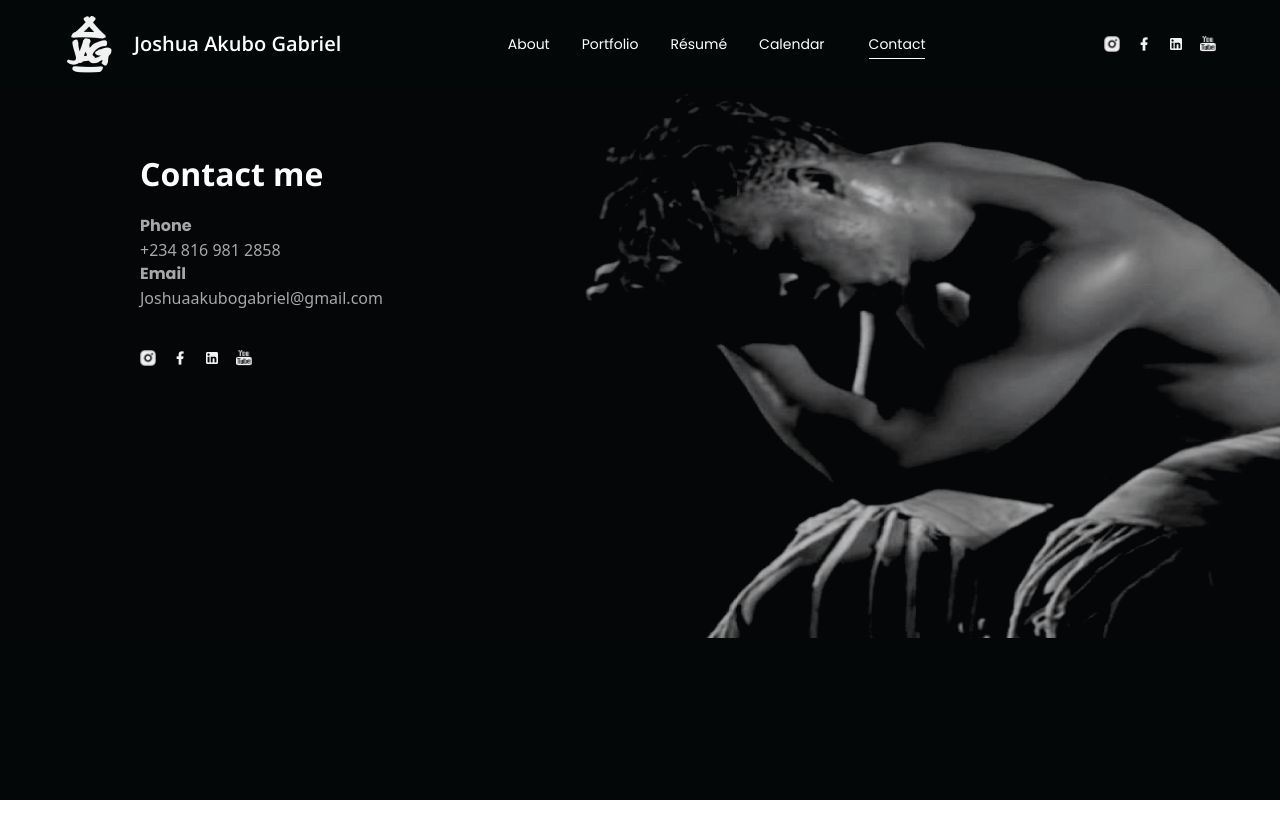
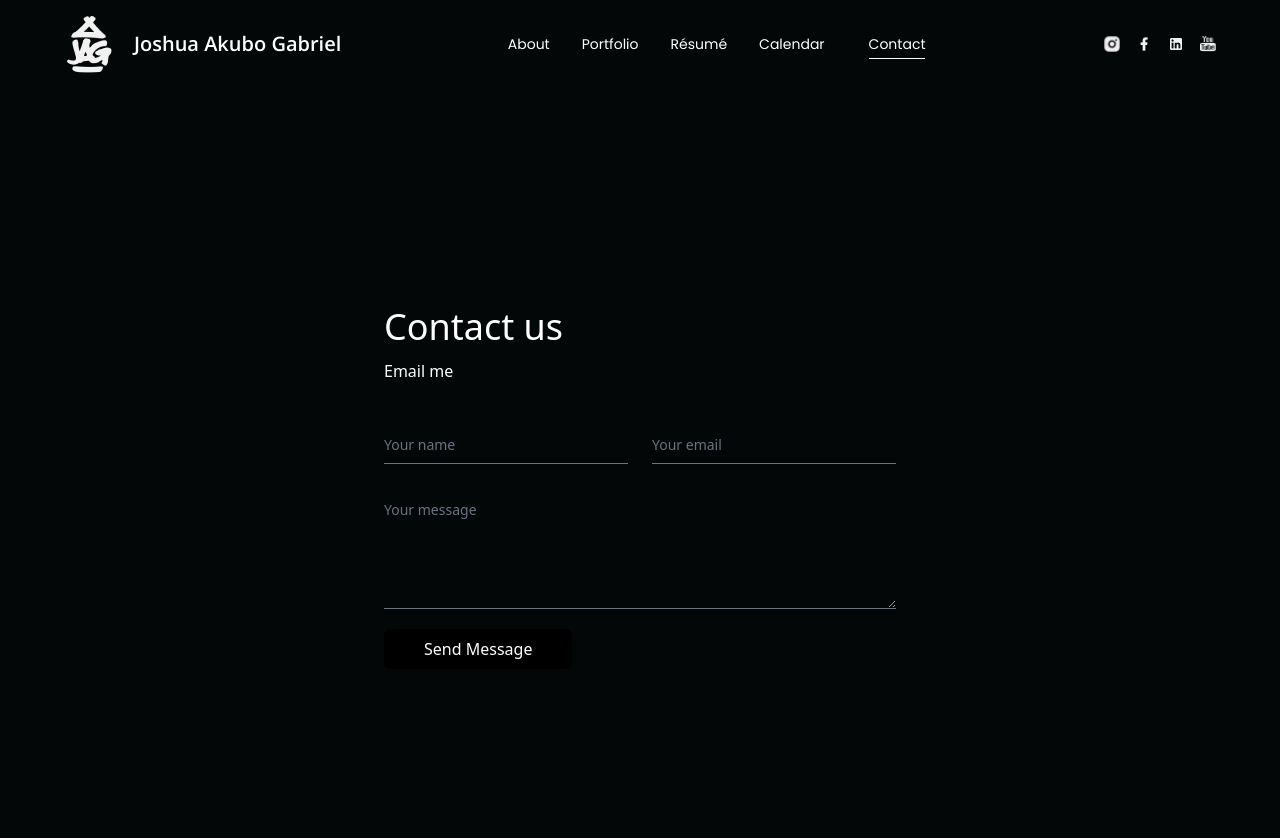
Before and after one commit to itsabubakar/jag, a React (Vite) app: page /contact in a window 1280 px wide. Shown: the top 838 px of the page. Before the commit the page ends 800 px from the top, so only its background shows below. Built offline with nearby package versions, Linux system fonts and the light colour scheme.

Commit message:
fixed links

```diff
--- a/src/components/Footer.jsx
+++ b/src/components/Footer.jsx
@@ -1,10 +1,6 @@
 import LogoDark from '../assets/logos/Jag-dark.png'
 
-// icons
-import Youtube from '../assets/logos/youtube-gray.png'
-import Instagram from '../assets/logos/instagram-gray.png'
-import LinkedIn from '../assets/logos/linkedin-gray.png'
-import FaceBook from '../assets/logos/facebook-gray.png'
+
 
 import arrow from '../assets/logos/arrow.png'
 import SocialLinks from './SocialLinks'
--- a/src/components/SocialLinks.jsx
+++ b/src/components/SocialLinks.jsx
@@ -15,28 +15,34 @@
 import InstagramGray from '../assets/logos/instagram-gray.png'
 import LinkedInGray from '../assets/logos/linkedin-gray.png'
 import FaceBookGray from '../assets/logos/facebook-gray.png'
-import { Link } from 'react-router-dom'
+
+// LinkedIn: https://ng.linkedin.com/in/joshua-gabriel-4699a2100
+
+// Facebook: https://www.facebook.com/profile.php?id=100000064922270&mibextid=9R9pXO
+// IG: https://instagram.com/akubo._?igshid=OGQ5ZDc2ODk2ZA==
+
+// YouTube: https://m.youtube.com/@joshuaakubogabriel6028/about#bottom-sheet
 
 const SocialLinks = ({ type, nav }) => {
     return (
         <div className=''>
             {
                 type === 'dark' ? <ul className={nav ? '  gap-4 lg:flex hidden' : 'flex  gap-4'}>
-                    <li><Link to={'/'}><img className='h-4 w-4' src={Instagram} /></Link></li>
-                    <li><Link to={'/'}><img className='h-4 w-4' src={Facebook} /></Link></li>
-                    <li><Link to={'/'}><img className='h-4 w-4' src={Linkedin} /></Link></li>
-                    <li><Link to={'/'}><img className='h-4 w-4' src={Youtube} /></Link></li>
+                    <li><a target='_blank' href={'https://instagram.com/akubo'}><img className='h-4 w-4' src={Instagram} /></a></li>
+                    <li><a target='_blank' href={'https://www.facebook.com/profile.php?id=100000064922270&mibextid=9R9pXO'}><img className='h-4 w-4' src={Facebook} /></a></li>
+                    <li><a target='_blank' href={'https://ng.linkedin.com/in/joshua-gabriel'}><img className='h-4 w-4' src={Linkedin} /></a></li>
+                    <li><a target='_blank' href={'https://m.youtube.com/@joshuaakubogabriel6028'}><img className='h-4 w-4' src={Youtube} /></a></li>
                 </ul> : type === 'gray' ? <ul className={nav ? '  gap-4 lg:flex hidden' : 'flex  gap-4'}>
-                    <li><Link to={'/'}><img className='h-4 w-4' src={InstagramGray} /></Link></li>
-                    <li><Link to={'/'}><img className='h-4 w-4' src={FaceBookGray} /></Link></li>
-                    <li><Link to={'/'}><img className='h-4 w-4' src={LinkedInGray} /></Link></li>
-                    <li><Link to={'/'}><img className='h-4 w-4' src={YoutubeGray} /></Link></li>
+                    <li><a target='_blank' href={'https://instagram.com/akubo'}><img className='h-4 w-4' src={InstagramGray} /></a></li>
+                    <li><a target='_blank' href={'https://www.facebook.com/profile.php?id=100000064922270&mibextid=9R9pXO'}><img className='h-4 w-4' src={FaceBookGray} /></a></li>
+                    <li><a target='_blank' href={'https://ng.linkedin.com/in/joshua-gabriel'}><img className='h-4 w-4' src={LinkedInGray} /></a></li>
+                    <li><a target='_blank' href={'https://m.youtube.com/@joshuaakubogabriel6028'}><img className='h-4 w-4' src={YoutubeGray} /></a></li>
 
                 </ul> : <ul className={nav ? '  gap-4 lg:flex hidden' : 'flex  gap-4'}>
-                    <li><Link to={'/'}><img className='h-4 w-4' src={InstagramDark} /></Link></li>
-                    <li><Link to={'/'}><img className='h-4 w-4' src={FacebookDark} /></Link></li>
-                    <li><Link to={'/'}><img className='h-4 w-4' src={LinkedinDark} /></Link></li>
-                    <li><Link to={'/'}><img className='h-4 w-4' src={YoutubeDark} /></Link></li>
+                    <li><a target='_blank' href={'https://instagram.com/akubo'}><img className='h-4 w-4' src={InstagramDark} /></a></li>
+                    <li><a target='_blank' href={'https://www.facebook.com/profile.php?id=100000064922270&mibextid=9R9pXO'}><img className='h-4 w-4' src={FacebookDark} /></a></li>
+                    <li><a target='_blank' href={'https://ng.linkedin.com/in/joshua-gabriel'}><img className='h-4 w-4' src={LinkedinDark} /></a></li>
+                    <li><a target='_blank' href={'https://m.youtube.com/@joshuaakubogabriel6028'}><img className='h-4 w-4' src={YoutubeDark} /></a></li>
 
                 </ul>
             }
--- a/src/pages/Contact.jsx
+++ b/src/pages/Contact.jsx
@@ -17,21 +17,33 @@
                     <Navbar type={'dark'} />
                 </div>
 
-                <div className=" max-h-[400pxs]">
-                    <div className="lg:absolute top-[150px] left-[140px] grid justify-center pt-0 lg:pt-0">
-                        <h2 className="font-open-sans font-bold text-[32px] pb-4">Contact me</h2>
-                        <p className="font-bold font-poppins text-[#A7A7A7]">Phone</p>
-                        <p className="text-[#a7a7a7] font-medium">+234 816 981 2858</p>
-                        <p className="font-bold font-poppins text-[#A7A7A7]">Email</p>
-                        <p className="text-[#a7a7a7] font-medium">Joshuaakubogabriel@gmail.com</p>
-                        <ul className='  gap-4 flex pt-5 lg:pt-10'>
-                            <li><img className='h-4 w-4' src={Instagram} /></li>
-                            <li><img className='h-4 w-4' src={Facebook} /></li>
-                            <li><img className='h-4 w-4' src={Linkedin} /></li>
-                            <li><img className='h-4 w-4' src={Youtube} /></li>
-                        </ul>
+                <div className=" ">
+                    <div className="flex min-h-screen items-center justify-start ">
+                        <div className="mx-auto w-full max-w-lg">
+                            <h1 className="text-4xl font-medium">Contact us</h1>
+                            <p className="mt-3">Email me</p>
+
+                            <form className="mt-10">
+
+                                <div className="grid gap-6 sm:grid-cols-2">
+                                    <div className="relative z-0">
+                                        <input type="text" name="name" className="peer block w-full appearance-none border-0 border-b border-gray-500 bg-transparent py-2.5 px-0 text-sm text-gray-900 focus:border-blue-600 focus:outline-none focus:ring-0" placeholder=" " />
+                                        <label className="absolute top-3 -z-10 origin-[0] -translate-y-6 scale-75 transform text-sm text-gray-500 duration-300 peer-placeholder-shown:translate-y-0 peer-placeholder-shown:scale-100 peer-focus:left-0 peer-focus:-translate-y-6 peer-focus:scale-75 peer-focus:text-blue-600 peer-focus:dark:text-blue-500">Your name</label>
+                                    </div>
+                                    <div className="relative z-0">
+                                        <input type="text" name="email" className="peer block w-full appearance-none border-0 border-b border-gray-500 bg-transparent py-2.5 px-0 text-sm text-gray-900 focus:border-blue-600 focus:outline-none focus:ring-0" placeholder=" " />
+                                        <label className="absolute top-3 -z-10 origin-[0] -translate-y-6 scale-75 transform text-sm text-gray-500 duration-300 peer-placeholder-shown:translate-y-0 peer-placeholder-shown:scale-100 peer-focus:left-0 peer-focus:-translate-y-6 peer-focus:scale-75 peer-focus:text-blue-600 peer-focus:dark:text-blue-500">Your email</label>
+                                    </div>
+                                    <div className="relative z-0 col-span-2">
+                                        <textarea name="message" rows="5" className="peer block w-full appearance-none border-0 border-b border-gray-500 bg-transparent py-2.5 px-0 text-sm text-gray-900 focus:border-blue-600 focus:outline-none focus:ring-0" placeholder=" "></textarea>
+                                        <label className="absolute top-3 -z-10 origin-[0] -translate-y-6 scale-75 transform text-sm text-gray-500 duration-300 peer-placeholder-shown:translate-y-0 peer-placeholder-shown:scale-100 peer-focus:left-0 peer-focus:-translate-y-6 peer-focus:scale-75 peer-focus:text-blue-600 peer-focus:dark:text-blue-500">Your message</label>
+                                    </div>
+                                </div>
+                                <button type="submit" className="mt-5 rounded-md bg-black px-10 py-2 text-white">Send Message</button>
+                            </form>
+                        </div>
                     </div>
-                    <img className="w-full h-[550px]" src={bg} alt="" srcset="" />
+
                 </div>
 
             </div>
```
Also changed, not shown: src/App.css (line endings or trailing spaces).
